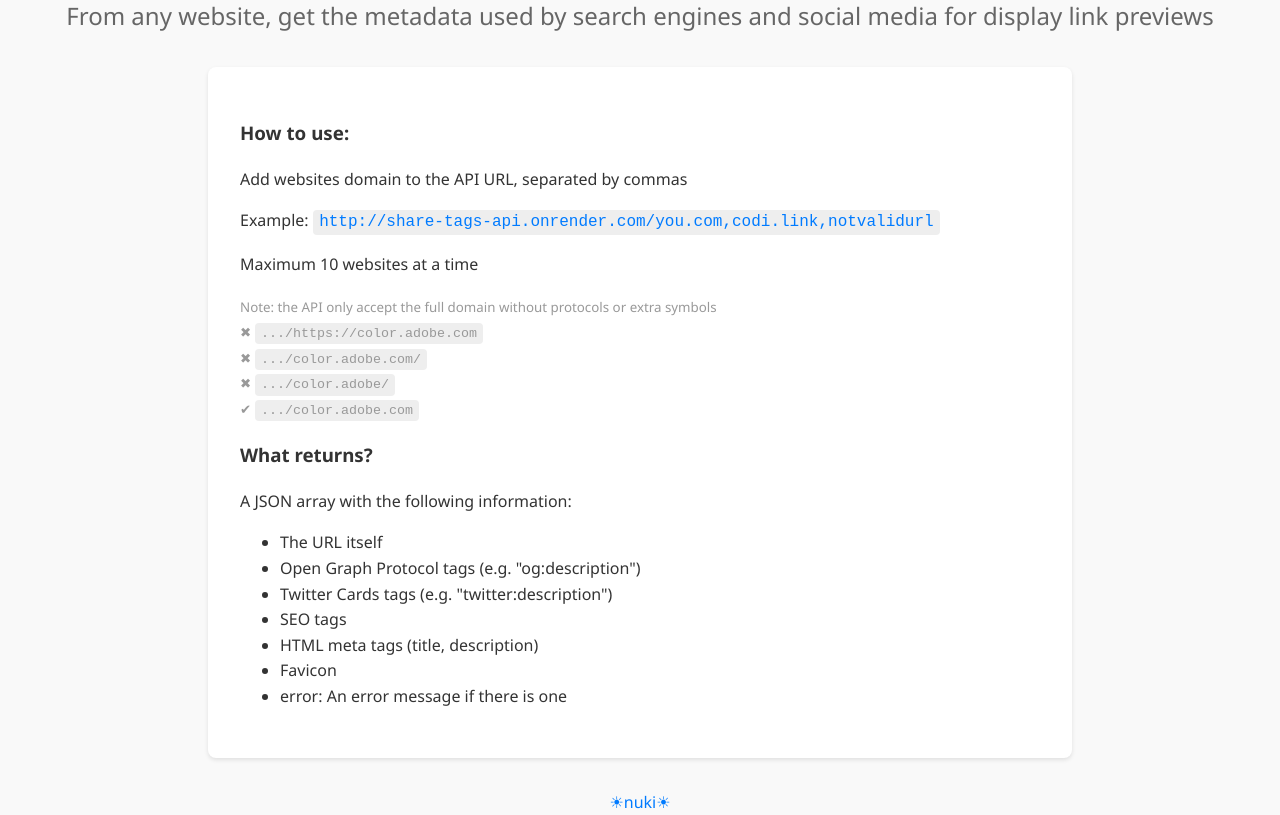
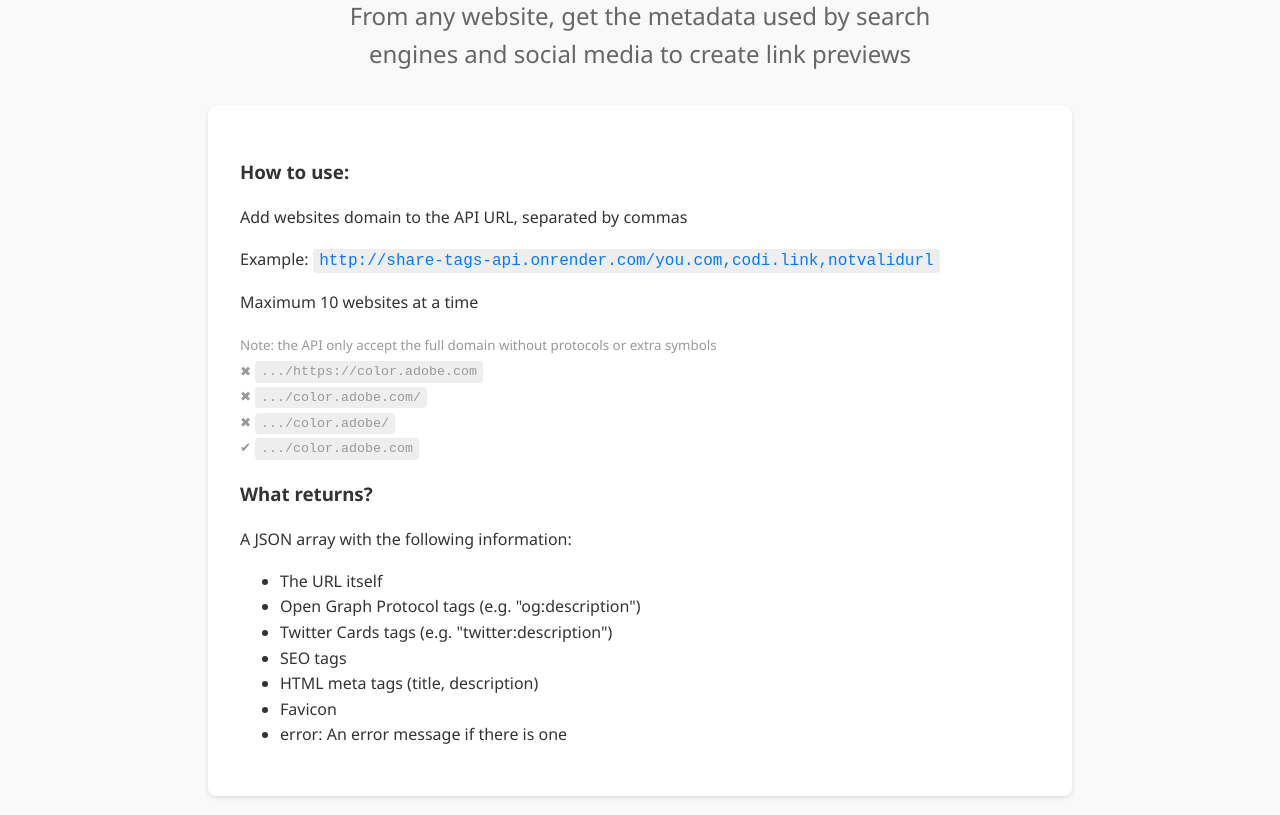
Before and after one commit to nuki-ve/share-tags-api, a website: page index.html in a window 1280 px wide. Shown: the part 107-922 px from the top of the page. Drawn offline with Linux system fonts and the light colour scheme.

Commit message:
Adjusted the style of the header subtitle

```diff
--- a/index.html
+++ b/index.html
@@ -27,9 +27,11 @@
       font-size: 2.5rem;
     }
     h2 {
-      margin-top: 0.5rem;
+      margin: 0.5rem auto;
       font-weight: normal;
       color: #666;
+      text-wrap: balance;
+      max-width: 800px;
     }
     main {
       max-width: 800px;
@@ -58,7 +60,7 @@
   </style>
   <header>
     <h1>share-tags-api<h1>
-    <h2>From any website, get the metadata used by search engines and social media for display link previews</h2>
+    <h2>From any website, get the metadata used by search engines and social media to create link previews</h2>
   </header>
   <main>
     <div>
```
